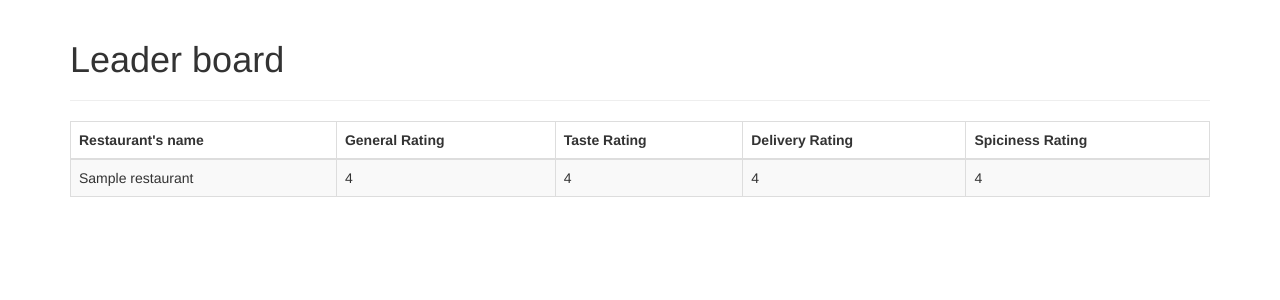
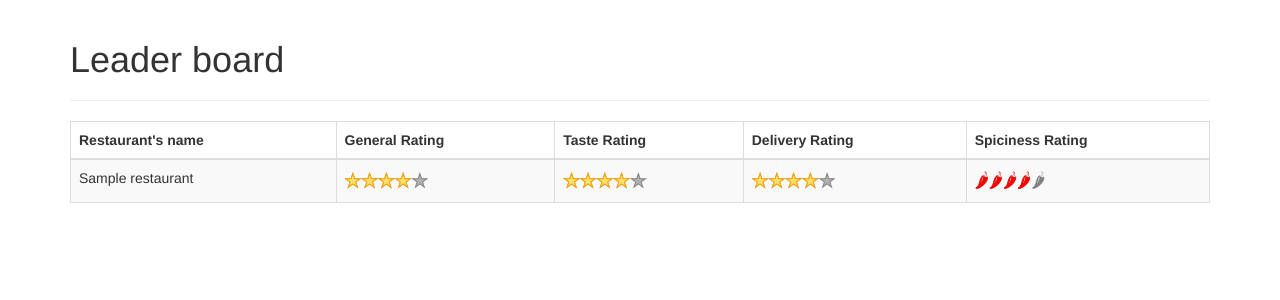
Before and after one commit to puchmichal/indian-food-app, a Flask app: template app/templates/leaderboard.html in a window 1280 px wide. Shown: the part 52-352 px from the top of the page. Run offline with Flask 2, Linux system fonts and the light colour scheme; the template is opened without the code that fills it: most values are stand-ins (such as "Sample title", 1, 10 or a date in 2020); parts of the project's set-up code (start-up, migrations or seed data) failed here and were passed over; some libraries are stand-ins or nearby versions.

Commit message:
Adding cool emoji as ratings (#34)
Adding cool emoji as ratings

Co-authored-by: ukasz <lukasz.szymankiewicz@wmglobal.com>

```diff
--- /dev/null
+++ b/app/static/leaderboard.css
@@ -0,0 +1,59 @@
+.rating {
+    position: relative;
+    vertical-align: middle;
+    display: inline-block;
+    color: #b1b1b1;
+    overflow: hidden;
+}
+.full-stars {
+    position: absolute;
+    left: 0;
+    top: 0;
+    white-space: nowrap;
+    overflow: hidden;
+    color: #fde16d;
+}
+.full-peppers {
+    position: absolute;
+    left: 0;
+    top: 0;
+    white-space: nowrap;
+    overflow: hidden;
+    color: transparent;
+    text-shadow: 0 0 0 red;
+}
+
+.empty-stars:before, .full-stars:before {
+    content:"\2605\2605\2605\2605\2605";
+    font-size: 14pt;
+}
+.empty-stars:before {
+    -webkit-text-stroke: 1px #848484;
+}
+.full-stars:before {
+    -webkit-text-stroke: 1px orange;
+}
+
+.empty-peppers:before, .full-peppers:before {
+    content:"\01F336\01F336\01F336\01F336\01F336";
+    font-size: 14pt;
+}
+.empty-peppers:before {
+    color: transparent;
+    text-shadow: 0 0 0 grey;
+}
+.full-peppers:before {
+    color: transparent;
+    text-shadow: 0 0 0 red;
+}
+
+ @-moz-document url-prefix() {
+    .full-stars {
+        color: #ECBE24;
+    }
+}
+
+ <!--[if IE]> .full-stars {
+    color: #ECBE24;
+}
+<![endif]-->
--- a/app/templates/leaderboard.html
+++ b/app/templates/leaderboard.html
@@ -2,7 +2,9 @@
 
 
 {% block content %}
-
+<head>
+    <link rel="stylesheet" type="text/css" href="{{ url_for('static', filename='leaderboard.css') }}"/>
+</head>
 
 <div class=container>
     <h1>Leader board</h1>
@@ -24,10 +26,41 @@
         {% for restaurant in restaurants %}
             <tr>
                 <td>{{ restaurant["name"] }}</td>
-                <td>{{ restaurant["general_rating"] }}</td>
-                <td>{{ restaurant["taste_rating"] }}</td>
-                <td>{{ restaurant["delivery_rating"] }}</td>
-                <td>{{ restaurant["spiciness_rating"] }}</td>
+
+                <td>
+                    <div class="rating">
+                        <script type="text/plain" hidden>{{ restaurant["general_rating"] }}</script>
+                        <div class="empty-stars"></div>
+                        <div class="full-stars" style="width: {{ (restaurant["general_rating"] / 0.05) | int }}%">
+                        </div>
+                    </div>
+                </td>
+                <td>
+                    <div class="rating">
+                        <script type="text/plain" hidden>{{ restaurant["taste_rating"] }}</script>
+                        <div class="empty-stars"></div>
+                        <div class="full-stars" style="width: {{ (restaurant["taste_rating"] / 0.05) | int }}%">
+                        </div>
+                    </div>
+                </td>
+                <td>
+                    <div class="rating">
+                        <script type="text/plain" hidden>{{ restaurant["delivery_rating"] }}</script>
+                        <div class="empty-stars"></div>
+                        <div class="full-stars" style="width: {{ (restaurant["delivery_rating"] / 0.05) | int }}%">
+                        </div>
+                    </div>
+                </td>
+
+                <td>
+                    <div class="rating">
+                        <script type="text/plain" hidden>{{ restaurant["spiciness_rating"] }}</script>
+                        <div class="empty-peppers"></div>
+                        <div class="full-peppers" style="width: {{ (restaurant["spiciness_rating"] / 0.05) | int }}%">
+                        </div>
+                    </div>
+                </td>
+
             </tr>
         {% endfor %}
         </tbody>
```
